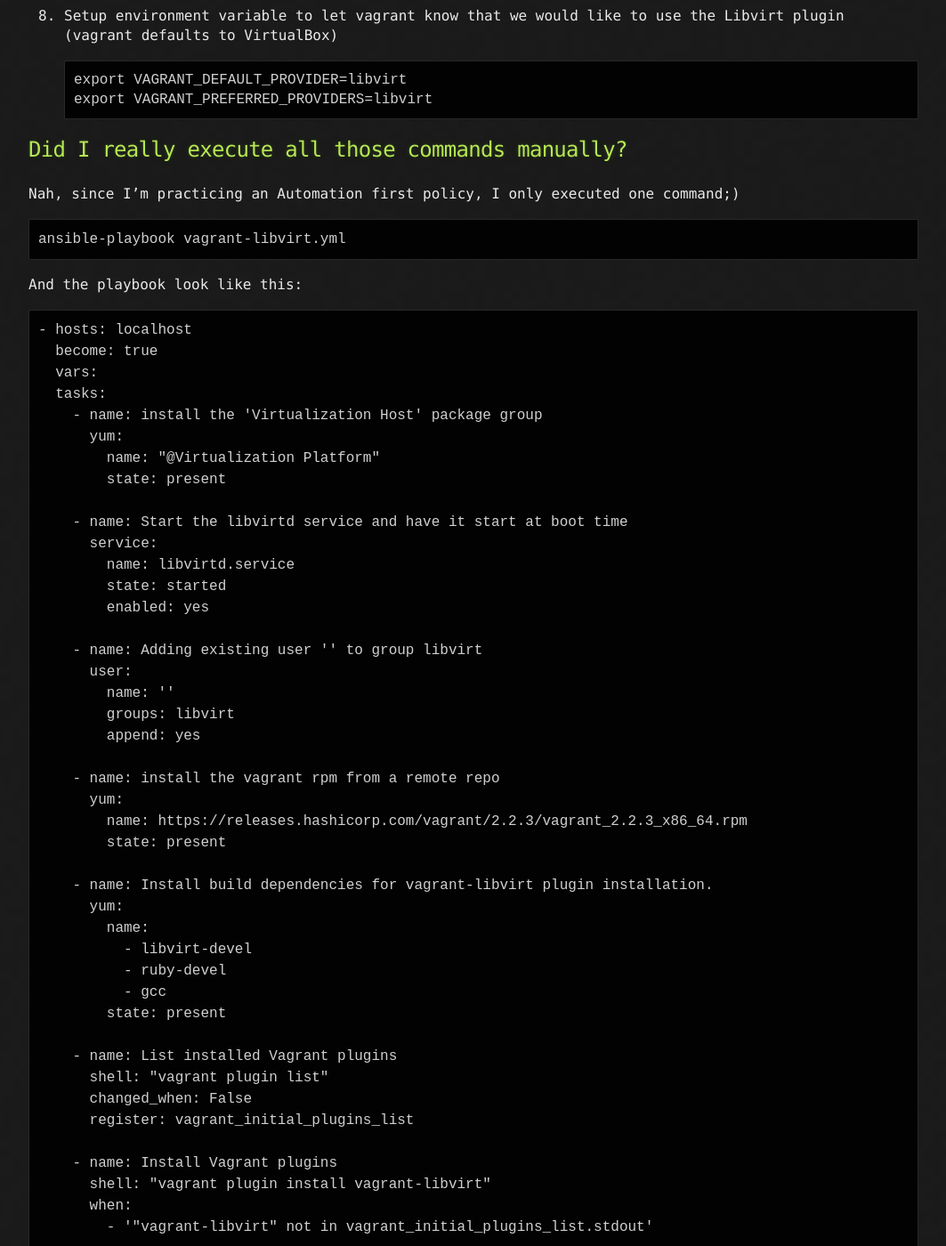
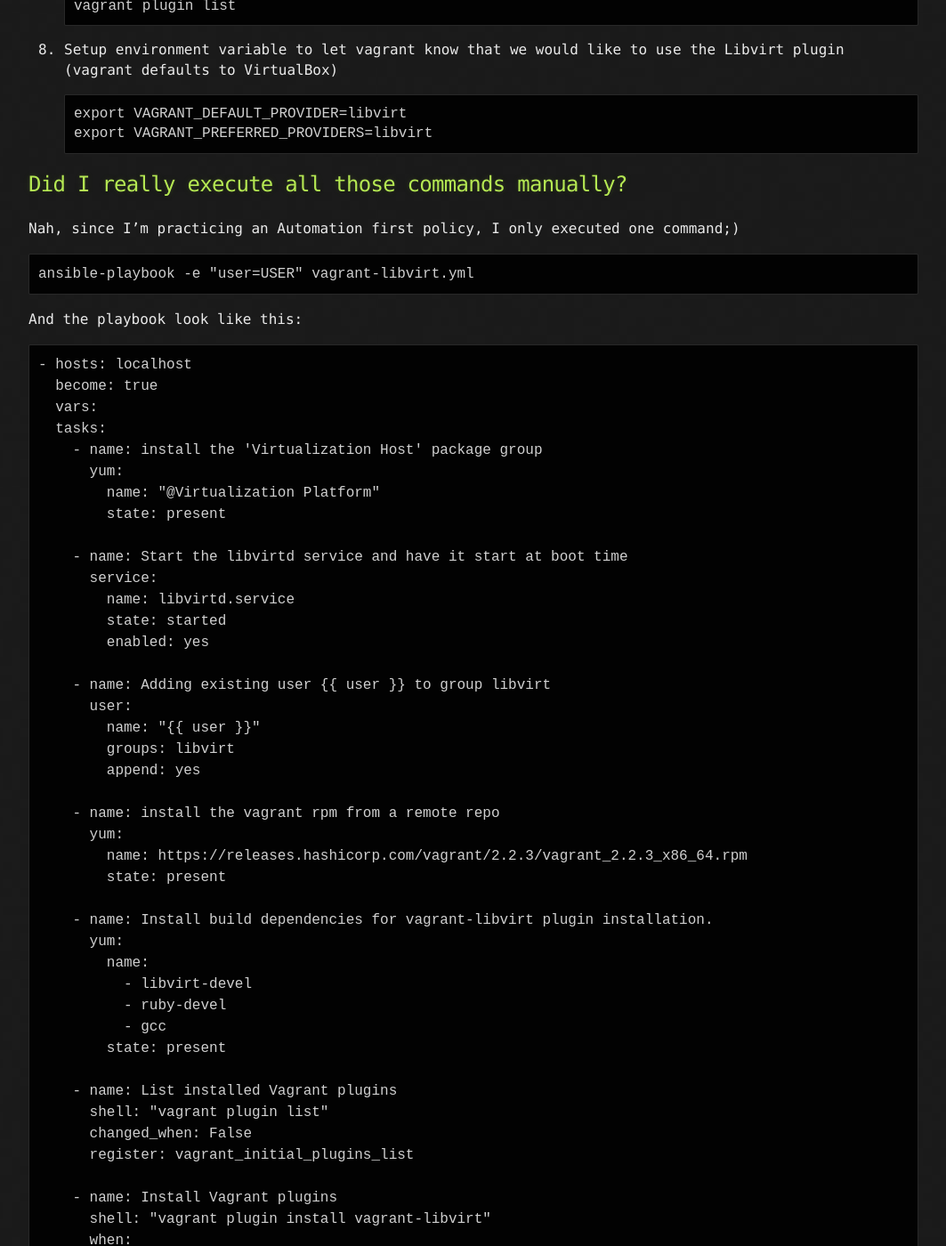
Before and after one commit to RedHatNordicsSA/RedHatNordicsSA.github.io, a Jekyll site: the page built from _posts/2019-02-18-install-Vagrant-and-libvirt-KVM-on-on-rhel.markdown, in a window 1280 px wide and 1400 px high, scrolled down 1581 px. Shown: the whole window at 89% size, without its empty margins (108-1171 px from the left). Built offline with Jekyll 4.4.1, drawn with Linux system fonts in a browser that asks for light colours; some of the changed lines change nothing that is shown; some of the changed text lies outside the part shown.

Commit message:
Minor corrections to vagrant post
- Changed note about server vs. workstation
- changed date so posts are in right order
- added user variable to ansible command
- fixed showing the user variable right

````diff
--- a/_posts/2019-02-18-install-Vagrant-and-libvirt-KVM-on-on-rhel.markdown
+++ b/_posts/2019-02-18-install-Vagrant-and-libvirt-KVM-on-on-rhel.markdown
@@ -1,7 +1,7 @@
 ---
 layout: post
 title:  "Install Vagrant and libvirt (KVM) on RHEL7"
-date:   2019-02-17 12:30:00 +0200
+date:   2019-02-18 16:30:00 +0200
 tags: random
 author: pgustafs
 ---
@@ -28,6 +28,8 @@
 ```
 sudo subscription-manager repos --enable=rhel-7-server-rpms --enable=rhel-7-server-optional-rpms
 ```
+In case you have installed "workstation" variant, replace "server" with "workstation" in above.
+
 2. Install the 'Virtualization Host' package group
 ```
 sudo yum groupinstall "@Virtualization Platform"
@@ -65,7 +67,7 @@
 
 Nah, since I'm practicing an Automation first policy, I only executed one command;)
 ```
-ansible-playbook vagrant-libvirt.yml
+ansible-playbook -e "user=USER" vagrant-libvirt.yml
 ```
 And the playbook look like this:
 ```
@@ -84,9 +86,9 @@
         state: started
         enabled: yes
 
-    - name: Adding existing user '{{ user }}' to group libvirt
+    - name: Adding existing user {%raw%}{{ user }}{%endraw%} to group libvirt
       user:
-        name: '{{ user }}'
+        name: "{%raw%}{{ user }}{%endraw%}"
         groups: libvirt
         append: yes
 
````
